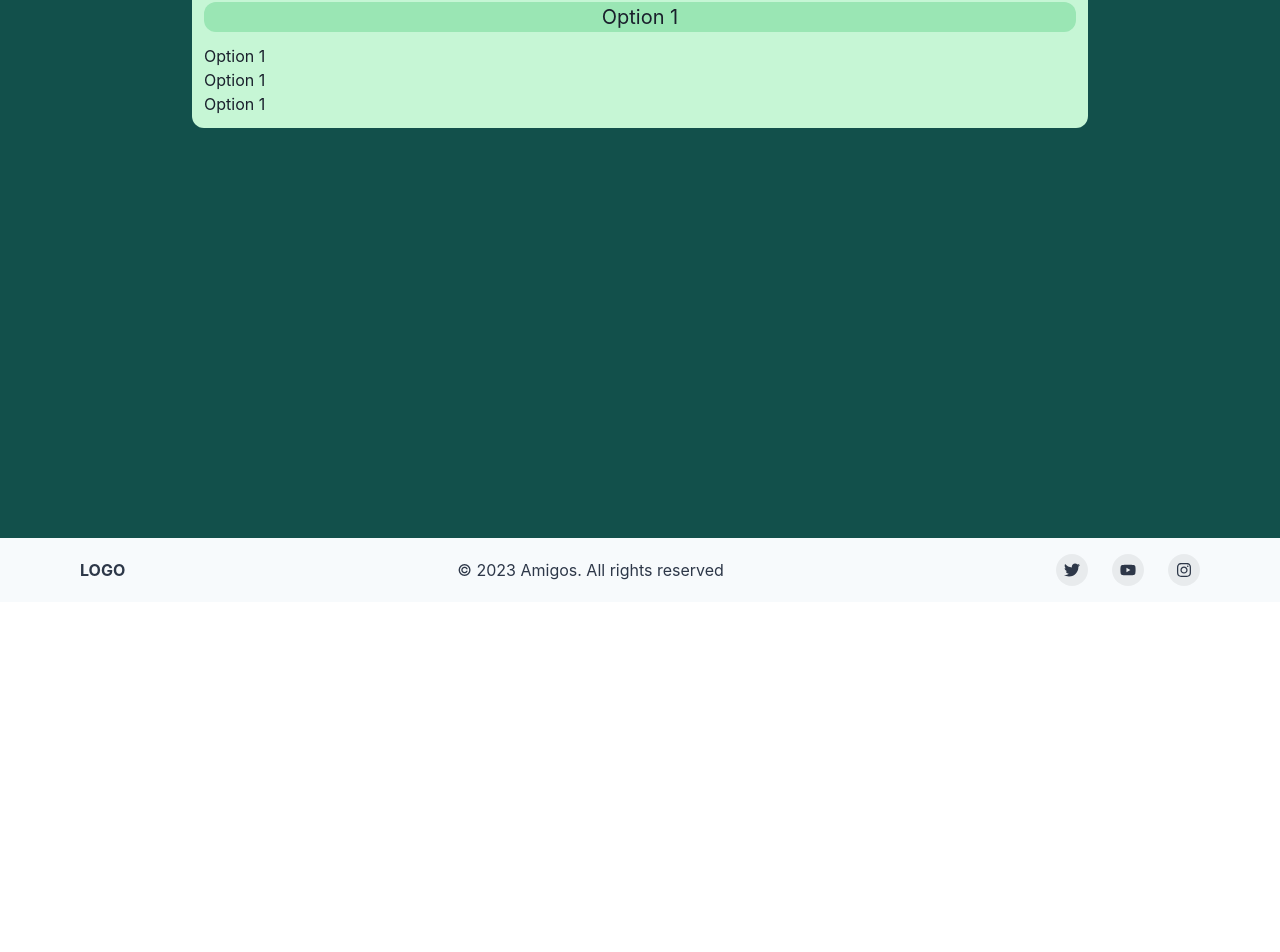
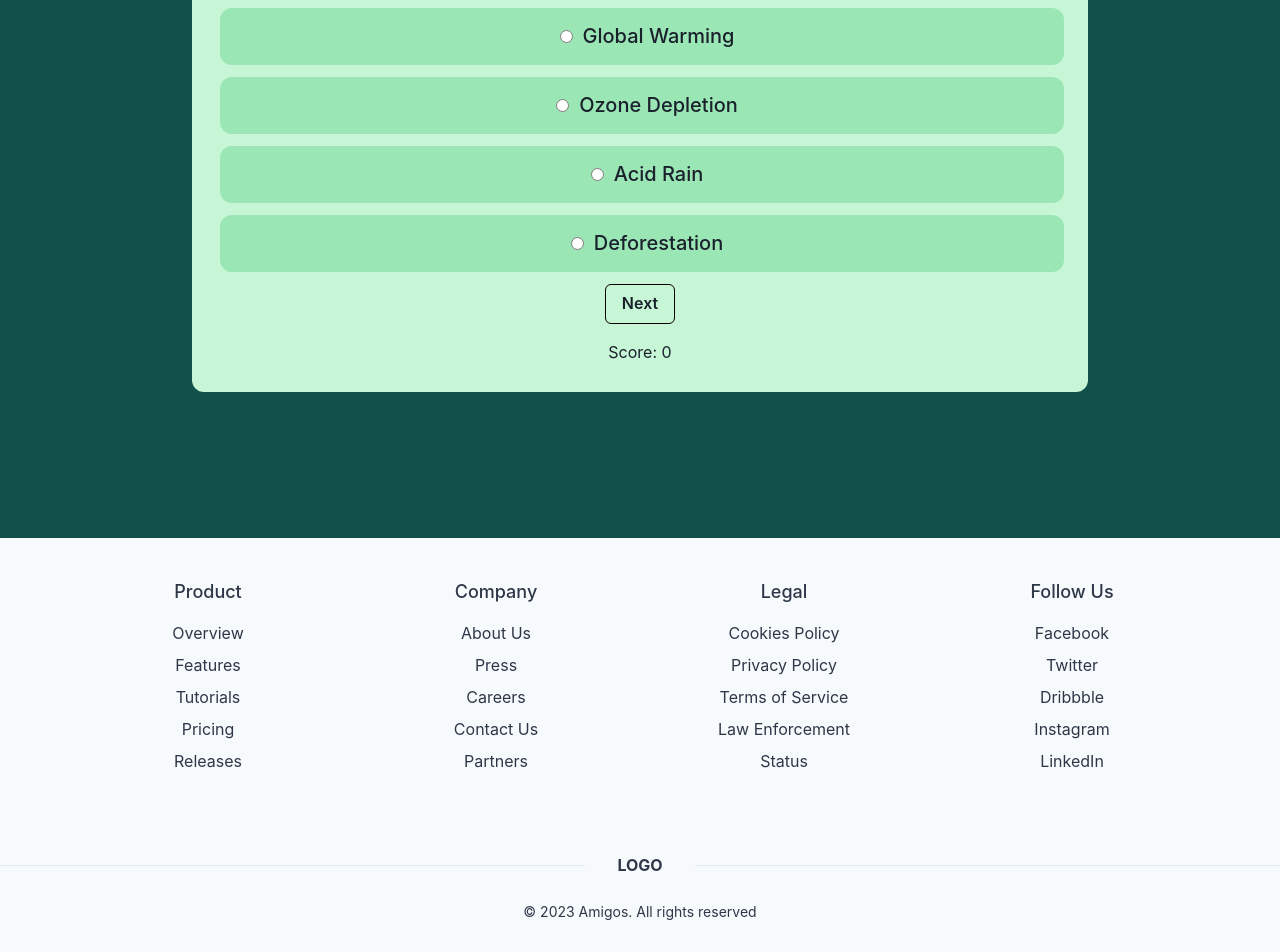
Before and after one commit to Alphax16/EcoTech, a React (Create React App) app in the folder frontend/: page /quiz in a window 1280 px wide. Shown: the part 262-1214 px from the top of the page. Before the commit the page ends 864 px from the top, so only its background shows below. Built offline with nearby package versions, Linux system fonts and the light colour scheme.

Commit message:
quiz completed

```diff
--- /dev/null
+++ b/frontend/public/quiz.json
@@ -0,0 +1,52 @@
+[
+    {
+      "question": "What does the acronym 'LED' stand for in the context of eco-friendly lighting?",
+      "options": ["Light Emitting Device", "Low Energy Display", "Light Emitting Diode", "Luminous Energy Detector"],
+      "correctAnswer": "Light Emitting Diode"
+    },
+    {
+      "question": "Which renewable energy source harnesses energy from the sun?",
+      "options": ["Wind Power", "Solar Power", "Hydropower", "Geothermal Energy"],
+      "correctAnswer": "Solar Power"
+    },
+    {
+      "question": "What is the primary purpose of a composting bin?",
+      "options": ["Storing recyclables", "Producing clean energy", "Breaking down organic waste", "Filtering water pollutants"],
+      "correctAnswer": "Breaking down organic waste"
+    },
+    {
+      "question": "Which gas, released from burning fossil fuels, is a major contributor to global warming?",
+      "options": ["Oxygen", "Carbon Dioxide", "Nitrogen", "Methane"],
+      "correctAnswer": "Carbon Dioxide"
+    },
+    {
+      "question": "What is the term for the reduction in the Earth's ozone layer due to human-made chemicals?",
+      "options": ["Global Warming", "Ozone Depletion", "Acid Rain", "Deforestation"],
+      "correctAnswer": "Ozone Depletion"
+    },
+    {
+      "question": "Which of the following is a sustainable practice for agriculture?",
+      "options": ["Monoculture farming", "Genetic modification of crops", "Crop rotation", "Excessive pesticide use"],
+      "correctAnswer": "Crop rotation"
+    },
+    {
+      "question": "What does 'REUSE' emphasize in the context of waste management?",
+      "options": ["Throwing away items", "Recycling plastics", "Using items again", "Composting organic waste"],
+      "correctAnswer": "Using items again"
+    },
+    {
+      "question": "Which international agreement aims to reduce greenhouse gas emissions?",
+      "options": ["Kyoto Protocol", "Paris Agreement", "Montreal Protocol", "Copenhagen Accord"],
+      "correctAnswer": "Paris Agreement"
+    },
+    {
+      "question": "Which of the following is a renewable resource found in the ocean?",
+      "options": ["Natural Gas", "Oil Reserves", "Wave Energy", "Coal Deposits"],
+      "correctAnswer": "Wave Energy"
+    },
+    {
+      "question": "What term describes the process of converting waste materials into reusable materials?",
+      "options": ["Incineration", "Landfilling", "Waste Disposal", "Recycling"],
+      "correctAnswer": "Recycling"
+    }
+  ]
--- a/frontend/src/components/Footer.jsx
+++ b/frontend/src/components/Footer.jsx
@@ -1,72 +1,137 @@
+
 import {
   Box,
-  chakra,
   Container,
+  SimpleGrid,
   Stack,
   Text,
+  Flex,
+  Tag,
   useColorModeValue,
-  VisuallyHidden,
 } from '@chakra-ui/react'
-import { FaInstagram, FaTwitter, FaYoutube } from 'react-icons/fa'
 import { ReactNode } from 'react'
 
 
-const SocialButton = ({
-  children,
-  label,
-  href,
-}) => {
+const ListHeader = ({ children }) => {
   return (
-    <chakra.button
-      bg={useColorModeValue('blackAlpha.100', 'whiteAlpha.100')}
-      rounded={'full'}
-      w={8}
-      h={8}
-      cursor={'pointer'}
-      as={'a'}
-      href={href}
-      display={'inline-flex'}
-      alignItems={'center'}
-      justifyContent={'center'}
-      transition={'background 0.3s ease'}
-      _hover={{
-        bg: useColorModeValue('blackAlpha.200', 'whiteAlpha.200'),
-      }}>
-      <VisuallyHidden>{label}</VisuallyHidden>
+    <Text fontWeight={'500'} fontSize={'lg'} mb={2}>
       {children}
-    </chakra.button>
+    </Text>
   )
 }
 
-const Footer = () => {
+const Footer = ()=> {
   return (
     <Box
       bg={useColorModeValue('gray.50', 'gray.900')}
       color={useColorModeValue('gray.700', 'gray.200')}>
-      <Container
-        as={Stack}
-        maxW={'6xl'}
-        py={4}
-        direction={{ base: 'column', md: 'row' }}
-        spacing={4}
-        justify={{ base: 'center', md: 'space-between' }}
-        align={{ base: 'center', md: 'center' }}>
-        <Text fontWeight={'bold'}>LOGO</Text>
-        <Text>© 2023 Amigos. All rights reserved</Text>
-        <Stack direction={'row'} spacing={6}>
-          <SocialButton label={'Twitter'} href={'#'}>
-            <FaTwitter />
-          </SocialButton>
-          <SocialButton label={'YouTube'} href={'#'}>
-            <FaYoutube />
-          </SocialButton>
-          <SocialButton label={'Instagram'} href={'#'}>
-            <FaInstagram />
-          </SocialButton>
-        </Stack>
+      <Container as={Stack} maxW={'6xl'} py={10} textAlign={'center'}>
+        <SimpleGrid columns={{ base: 1, sm: 2, md: 4 }} spacing={8} >
+          <Stack align={'center'}>
+            <ListHeader>Product</ListHeader>
+            <Box as="a" href={'#'}>
+              Overview
+            </Box>
+            <Stack direction={'row'} align={'center'} spacing={2}>
+              <Box as="a" href={'#'}>
+                Features
+              </Box>
+
+            </Stack>
+            <Box as="a" href={'#'}>
+              Tutorials
+            </Box>
+            <Box as="a" href={'#'}>
+              Pricing
+            </Box>
+            <Box as="a" href={'#'}>
+              Releases
+            </Box>
+          </Stack>
+          <Stack align={'center'}>
+            <ListHeader>Company</ListHeader>
+            <Box as="a" href={'#'}>
+              About Us
+            </Box>
+            <Box as="a" href={'#'}>
+              Press
+            </Box>
+            <Box as="a" href={'#'}>
+              Careers
+            </Box>
+            <Box as="a" href={'#'}>
+              Contact Us
+            </Box>
+            <Box as="a" href={'#'}>
+              Partners
+            </Box>
+          </Stack>
+          <Stack align={'center'}>
+            <ListHeader>Legal</ListHeader>
+            <Box as="a" href={'#'}>
+              Cookies Policy
+            </Box>
+            <Box as="a" href={'#'}>
+              Privacy Policy
+            </Box>
+            <Box as="a" href={'#'}>
+              Terms of Service
+            </Box>
+            <Box as="a" href={'#'}>
+              Law Enforcement
+            </Box>
+            <Box as="a" href={'#'}>
+              Status
+            </Box>
+          </Stack>
+          <Stack align={'center'}>
+            <ListHeader>Follow Us</ListHeader>
+            <Box as="a" href={'#'}>
+              Facebook
+            </Box>
+            <Box as="a" href={'#'}>
+              Twitter
+            </Box>
+            <Box as="a" href={'#'}>
+              Dribbble
+            </Box>
+            <Box as="a" href={'#'}>
+              Instagram
+            </Box>
+            <Box as="a" href={'#'}>
+              LinkedIn
+            </Box>
+          </Stack>
+        </SimpleGrid>
       </Container>
+      <Box py={10}>
+        <Flex
+          align={'center'}
+          _before={{
+            content: '""',
+            borderBottom: '1px solid',
+            borderColor: useColorModeValue('gray.200', 'gray.700'),
+            flexGrow: 1,
+            mr: 8,
+          }}
+          _after={{
+            content: '""',
+            borderBottom: '1px solid',
+            borderColor: useColorModeValue('gray.200', 'gray.700'),
+            flexGrow: 1,
+            ml: 8,
+          }}>
+          <Text fontWeight={'bold'}>LOGO</Text>
+
+        </Flex>
+        <Text pt={6} fontSize={'sm'} textAlign={'center'}>
+        © 2023 Amigos. All rights reserved
+        </Text>
+      </Box>
     </Box>
   )
 }
 
+
+
 export default Footer;
--- a/frontend/src/containers/Quiz.js
+++ b/frontend/src/containers/Quiz.js
@@ -1,7 +1,54 @@
-import React from "react";
-import { Box, Center, Flex, Text } from "@chakra-ui/react";
+import {
+  Box,
+  Center,
+  Flex,
+  FormLabel,
+  List,
+  Text,
+  UnorderedList,
+  Button,
+} from "@chakra-ui/react";
+import React, { useState, useEffect } from "react";
 
-const Quiz = () => {
+function Quiz() {
+  const [questions, setQuestions] = useState([]);
+  const [currentIndex, setCurrentIndex] = useState(0);
+  const [score, setScore] = useState(0);
+  const [selectedOption, setSelectedOption] = useState(null); // Selected option state
+
+  useEffect(() => {
+    fetch("/quiz.json")
+      .then((response) => response.json())
+      .then((data) => {
+        setQuestions(shuffleArray(data));
+      })
+      .catch((error) => console.error("Error loading quiz data:", error));
+  }, []);
+
+  function shuffleArray(array) {
+    for (let i = array.length - 1; i > 0; i--) {
+      const j = Math.floor(Math.random() * (i + 1));
+      [array[i], array[j]] = [array[j], array[i]];
+    }
+    return array;
+  }
+
+  const handleAnswerSubmit = (selectedOption) => {
+    const currentQuestion = questions[currentIndex];
+
+    if (selectedOption === currentQuestion.correctAnswer) {
+      setScore(score + 1);
+    }
+
+    setSelectedOption(null);
+
+    if (currentIndex < questions.length - 1) {
+      setCurrentIndex(currentIndex + 1);
+    } else {
+      alert(`Quiz Completed! Your Score: ${score}/${questions.length}`);
+    }
+  };
+
   return (
     <Box bg="#12504B" h={"100vh"}>
       <Box pt={{ base: "15%", lg: "6%" }}>
@@ -9,7 +56,7 @@ const Quiz = () => {
           <Text fontSize={"3xl"} color={"#fff"}>
             ECO QUIZ
           </Text>
-          <Text>Score: </Text>
+          {currentIndex < questions.length && (
             <Box borderRadius={"xl"} w={"70%"} my="10" bg={"green.100"} p={"3"}>
               <Text
                 borderRadius={"xl"}
@@ -18,25 +65,100 @@ const Quiz = () => {
                 fontSize={"xl"}
                 p={"3"}
               >
-              Who is the prime minister of India
+                {questions[currentIndex].question}
               </Text>
-            <Text
-              borderRadius={"xl"}
+              <UnorderedList>
+                {questions[currentIndex].options.map((option, optionIndex) => (
+                  <List
+                    key={optionIndex}
                     textAlign={"center"}
-              bg={"green.200"}
                     fontSize={"xl"}
                     my={"3"}
                   >
-              Option 1
-            </Text>
-            <Text>Option 1</Text>
-            <Text>Option 1</Text>
-            <Text>Option 1</Text>
+                    <FormLabel
+                      textAlign={"center"}
+                      borderRadius={"xl"}
+                      bg={"green.200"}
+                      fontSize={"xl"}
+                      py={"3"}
+                    >
+                      <input
+                        style={{ margin: "10px" }}
+                        type="radio"
+                        required
+                        name={`question_${currentIndex}`}
+                        value={option}
+                        onChange={() => setSelectedOption(option)} // Update selected option
+                        checked={selectedOption === option} // Check the selected option
+                      />
+                      {option}
+                    </FormLabel>
+                  </List>
+                ))}
+              </UnorderedList>
+              <Center flexDir={"column"}>
+                {currentIndex >= questions.length - 1 ? (
+                  <Button
+                    bg={"green.500"}
+                    border={"1px solid black"}
+                    // onClick={() => setCurrentIndex(0)}
+                  >
+                    Restart Quiz
+                  </Button>
+                ) : (
+                  <Button
+                    bg={"green.100"}
+                    border={"1px solid black"}
+                    onClick={() => handleAnswerSubmit(selectedOption)}
+                  >
+                    Next
+                  </Button>
+                )}
+
+                <Text my={"4"}>Score: {score}</Text>
+              </Center>
             </Box>
+          )}
         </Center>
       </Box>
     </Box>
   );
-};
+}
+
+//     <Box bg="#12504B" h={"100vh"}>
+//       <Box pt={{ base: "15%", lg: "6%" }}>
+//         <Center display={"flex"} flexDir={"column"}>
+//           <Text fontSize={"3xl"} color={"#fff"}>
+//             ECO QUIZ
+//           </Text>
+//           <Text>Score: </Text>
+//           <Box borderRadius={"xl"} w={"70%"} my="10" bg={"green.100"} p={"3"}>
+//             <Text
+//               borderRadius={"xl"}
+//               textAlign={"center"}
+//               bg={"green.200"}
+//               fontSize={"xl"}
+//               p={"3"}
+//             >
+//               Who is the prime minister of India
+//             </Text>
+//             <Text
+//               borderRadius={"xl"}
+//               textAlign={"center"}
+//               bg={"green.200"}
+//               fontSize={"xl"}
+//               my={"3"}
+//             >
+//               Option 1
+//             </Text>
+//             <Text>Option 1</Text>
+//             <Text>Option 1</Text>
+//             <Text>Option 1</Text>
+//           </Box>
+//         </Center>
+//       </Box>
+//     </Box>
+//   );
+// };
 
 export default Quiz;
```
Also changed, not shown: frontend/public/assets/footer.png (renamed from frontend/public/assets/pollutionborder.png). Lines whose indentation alone changed are shown as unchanged.
